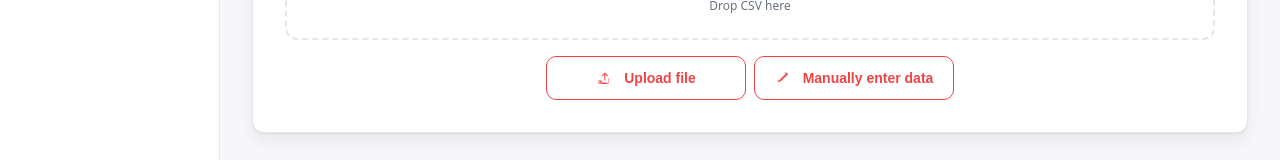
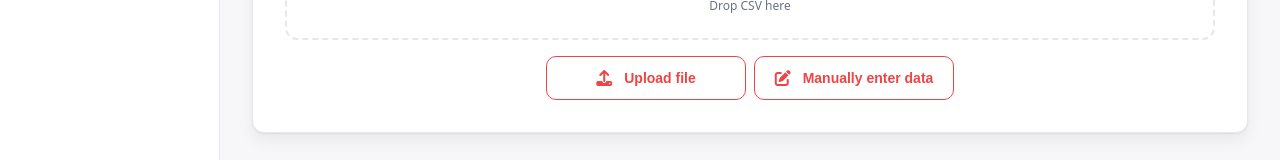
Before and after one commit to Afinitos/csv-upload, a React (Vite) app: page / in a window 1280 px wide. Shown: the part 225-385 px from the top of the page. Built offline with nearby package versions, Linux system fonts and the light colour scheme.

Commit message:
new icons + fix

```diff
--- a/index.html
+++ b/index.html
@@ -4,6 +4,11 @@
     <meta charset="UTF-8" />
     <meta name="viewport" content="width=device-width, initial-scale=1.0" />
     <title>CSV Upload Demo</title>
+    <link
+      rel="stylesheet"
+      href="https://cdnjs.cloudflare.com/ajax/libs/font-awesome/6.5.2/css/all.min.css"
+      referrerpolicy="no-referrer"
+    />
   </head>
   <body>
     <div id="root"></div>
--- a/src/CsvUploadMapper.tsx
+++ b/src/CsvUploadMapper.tsx
@@ -245,6 +245,7 @@ function loadCatalogFromStorage(key: string): CatalogField[] | null {
 export const CsvUploadMapper: FC<CsvUploadMapperProps> = ({
   expectedColumns,
   onSubmit,
+  onRowCountChange,
   allowSubmitWithErrors = false,
   initialCsvText,
   className,
@@ -266,6 +267,11 @@ export const CsvUploadMapper: FC<CsvUploadMapperProps> = ({
 
   // Validation state
   const [rowErrors, setRowErrors] = useState<RowValidation[]>([]);
+
+  // Notify parent about row count changes
+  useEffect(() => {
+    onRowCountChange?.(mappedRows.length);
+  }, [mappedRows, onRowCountChange]);
 
   type FilterMode = "all" | "valid" | "invalid";
   const [filterMode, setFilterMode] = useState<FilterMode>("all");
@@ -623,14 +629,7 @@ export const CsvUploadMapper: FC<CsvUploadMapperProps> = ({
             <div style={{ display: "flex", gap: 8, justifyContent: "center" }}>
               <label htmlFor="upload-input">
                 <span className="cx-btn cx-btn-big cx-btn-outline" role="button">
-                  <svg
-                    className="cx-btn-icon"
-                    viewBox="0 0 24 24"
-                    fill="currentColor"
-                    aria-hidden="true"
-                  >
-                    <path d="M3 16.5a.75.75 0 0 1 .75-.75h4.5a.75.75 0 0 1 0 1.5h-4.5A.75.75 0 0 1 3 16.5Zm0 3a.75.75 0 0 1 .75-.75h10.5a.75.75 0 0 1 0 1.5H3.75A.75.75 0 0 1 3 19.5Zm9.72-15.28a.75.75 0 0 1 1.06 0l3.97 3.97a.75.75 0 1 1-1.06 1.06l-2.69-2.69V15a.75.75 0 0 1-1.5 0V6.56L9.78 9.25a.75.75 0 1 1-1.06-1.06l3.97-3.97ZM18.75 12a.75.75 0 0 1 .75.75V18a3 3 0 0 1-3 3H9.5a3 3 0 0 1-3-3v-1.25a.75.75 0 0 1 1.5 0V18a1.5 1.5 0 0 0 1.5 1.5h7.25A1.5 1.5 0 0 0 18.75 18v-5.25a.75.75 0 0 1 .75-.75Z" />
-                  </svg>
+                  <i className="fa-solid fa-upload cx-btn-icon" aria-hidden="true"></i>
                   Upload file
                 </span>
               </label>
@@ -641,14 +640,7 @@ export const CsvUploadMapper: FC<CsvUploadMapperProps> = ({
                   setStep("map");
                 }}
               >
-                <svg
-                  className="cx-btn-icon"
-                  viewBox="0 0 24 24"
-                  fill="currentColor"
-                  aria-hidden="true"
-                >
-                  <path d="M16.862 4.487a1.5 1.5 0 0 1 2.121 2.121l-9.9 9.9a3 3 0 0 1-1.272.757l-2.7.772a.75.75 0 0 1-.927-.927l.772-2.7a3 3 0 0 1 .757-1.272l9.9-9.9Zm-2.1-.439-9.9 9.9a1.5 1.5 0 0 0-.379.636l-.5 1.752 1.752-.5a1.5 1.5 0 0 0 .636-.379l9.9-9.9-1.509-1.509Z" />
-                </svg>
+                <i className="fa-solid fa-pen-to-square cx-btn-icon" aria-hidden="true"></i>
                 Manually enter data
               </button>
             </div>
--- a/src/CsvUploadMapper.types.ts
+++ b/src/CsvUploadMapper.types.ts
@@ -21,6 +21,7 @@ export type RowValidation = { rowIndex: number; errors: CellError[] };
 export type CsvUploadMapperProps = {
   expectedColumns: ExpectedColumn[];
   onSubmit: (payload: { rows: MappedRow[]; mapping: ColumnMapping }) => Promise<void> | void;
+  onRowCountChange?: (count: number) => void;
   allowSubmitWithErrors?: boolean;
   /**
    * For testing or preloading CSV without using a file input.
--- a/src/styles.css
+++ b/src/styles.css
@@ -223,10 +223,11 @@ body {
   background: #fff5f5;
 }
 .cx-btn-icon {
-  width: 16px;
-  height: 16px;
+  font-size: 16px;
   margin-right: 6px;
   vertical-align: -2px;
+  line-height: 1;
+  display: inline-block;
 }
 
 /* Edit table styles (sheet-like) */
@@ -261,6 +262,17 @@ body {
   border-radius: 6px;
   padding: 6px 8px;
   box-sizing: border-box;
+  background: #fff;
+  transition: background-color 0.15s ease, border-color 0.15s ease, color 0.15s ease;
+}
+
+/* Disabled (editing off) - visibly different state */
+.cx-cell:disabled,
+.cx-cell.invalid:disabled {
+  background: #f3f4f6; /* light gray */
+  border-color: var(--border);
+  color: var(--muted);
+  cursor: not-allowed;
 }
 .cx-cell.invalid {
   border-color: var(--primary);
@@ -393,9 +405,9 @@ body {
   color: var(--primary-600);
   background: #fff0f0;
 }
-.cx-sidebar-delete svg {
-  width: 18px;
-  height: 18px;
+.cx-sidebar-delete i {
+  font-size: 18px;
+  line-height: 1;
 }
 
 .cx-content {
```
